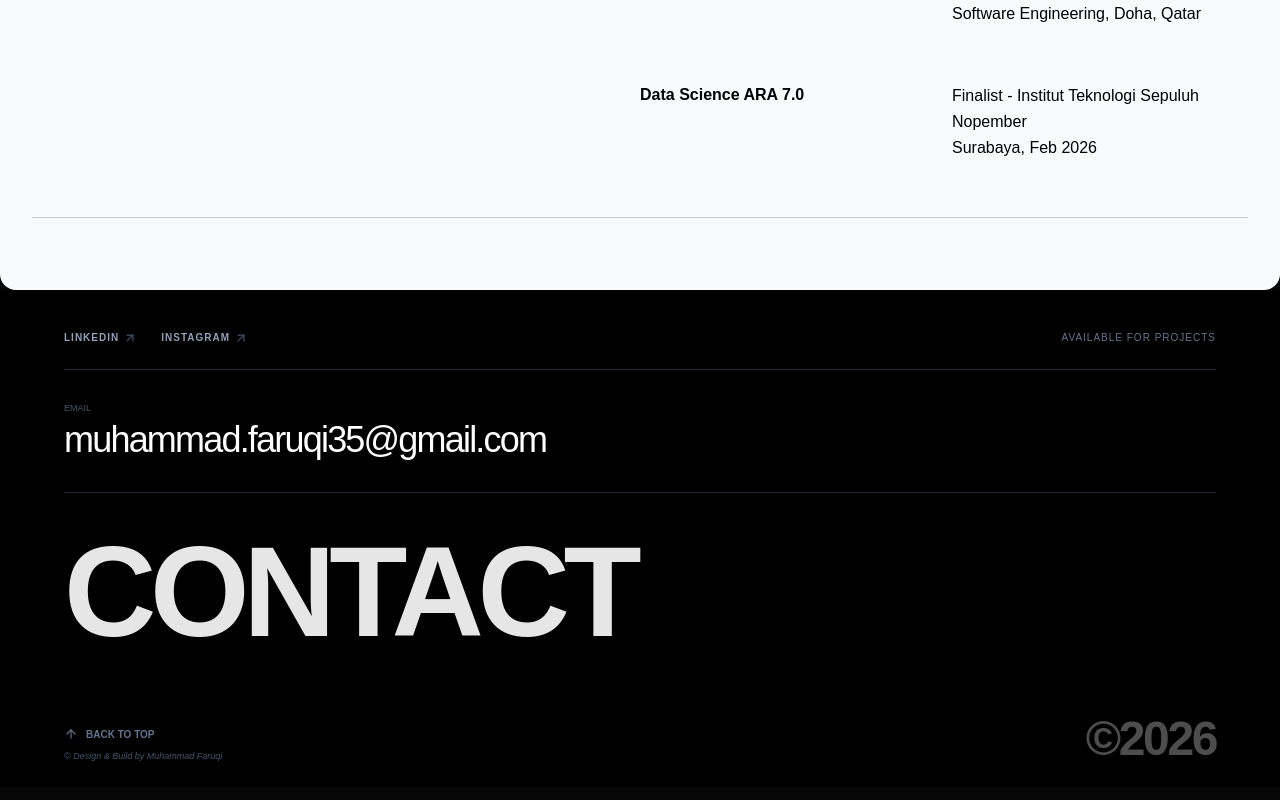
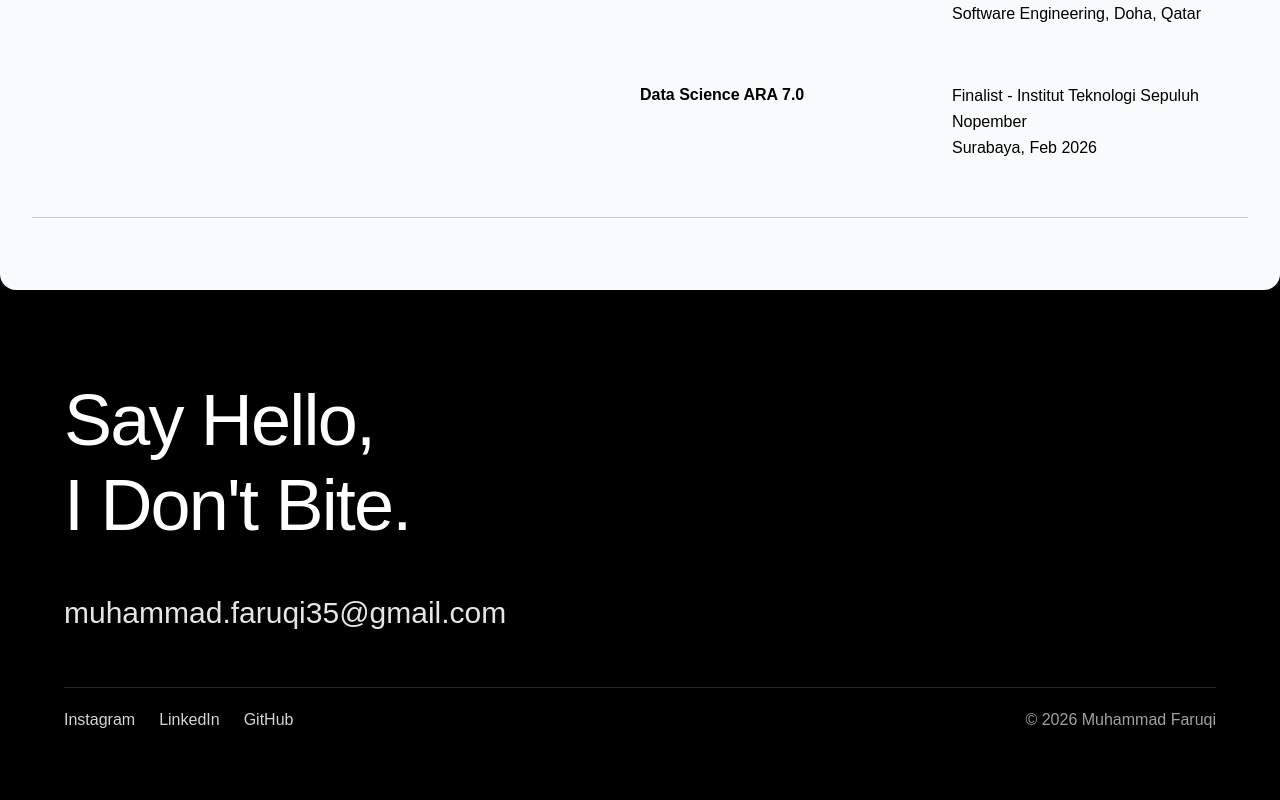
Before and after one commit to mfaruqi35/portofolio, a Next.js app: page / in a window 1280 px wide. Shown: the part 3625-4425 px from the top of the page. Built offline with nearby package versions, Linux system fonts and the light colour scheme.

Commit message:
update contact layout n content

```diff
--- a/components/footer.tsx
+++ b/components/footer.tsx
@@ -1,77 +1,47 @@
 "use client";
-import { ArrowUp, ArrowUpRight } from "lucide-react";
 
 export default function Footer() {
   const currentYear = new Date().getFullYear();
 
-  const scrollToTop = () => {
-    window.scrollTo({ top: 0, behavior: "smooth" });
-  };
-
   return (
     <footer
       id="contact"
-      className="w-full bg-black text-white pt-10 pb-6 px-6 md:px-16"
+      className="w-full bg-black text-white px-6 md:px-16 py-16 md:py-24"
     >
-      <div className="max-w-7xl mx-auto flex flex-col h-full justify-between">
-        <div className="flex flex-wrap justify-between items-center pb-6 border-b border-slate-800 gap-4">
-          <div className="flex gap-6">
-            <a href="#" className="group flex items-center gap-1">
-              <span className="text-[10px] font-bold tracking-widest uppercase text-slate-400 group-hover:text-white transition-colors">
-                LinkedIn
-              </span>
-              <ArrowUpRight
-                size={14}
-                className="text-slate-600 group-hover:text-blue-500"
-              />
+      <div className="max-w-7xl mx-auto">
+        <div className="space-y-3 md:space-y-4">
+          <h2 className="text-4xl md:text-7xl font-medium leading-[0.95] tracking-tight">
+            Say Hello,
+          </h2>
+          <h2 className="text-4xl md:text-7xl font-medium leading-[0.95] tracking-tight">
+            I Don&apos;t Bite.
+          </h2>
+        </div>
+
+        <div className="mt-10 md:mt-14">
+          <a
+            href="mailto:muhammad.faruqi35@gmail.com"
+            className="text-xl md:text-3xl text-neutral-200 hover:text-white transition-colors"
+          >
+            muhammad.faruqi35@gmail.com
+          </a>
+        </div>
+
+        <div className="mt-10 md:mt-14 border-t border-white/15 pt-5 flex flex-wrap items-center justify-between gap-4">
+          <div className="flex items-center gap-6 text-sm md:text-base">
+            <a href="#" className="text-neutral-300 hover:text-white transition-colors">
+              Instagram
             </a>
-            <a href="#" className="group flex items-center gap-1">
-              <span className="text-[10px] font-bold tracking-widest uppercase text-slate-400 group-hover:text-white transition-colors">
-                Instagram
-              </span>
-              <ArrowUpRight
-                size={14}
-                className="text-slate-600 group-hover:text-blue-500"
-              />
+            <a href="#" className="text-neutral-300 hover:text-white transition-colors">
+              LinkedIn
+            </a>
+            <a href="#" className="text-neutral-300 hover:text-white transition-colors">
+              GitHub
             </a>
           </div>
-          <span className="text-[10px] font-mono text-slate-500 uppercase tracking-widest">
-            Available for projects
-          </span>
-        </div>
-
-        <div className="grid grid-cols-1 md:grid-cols-2 py-8 border-b border-slate-800 gap-8">
-          <div className="flex flex-col gap-1">
-            <span className="text-[9px] font-mono text-slate-600 uppercase">
-              Email
-            </span>
-            <h2 className="text-2xl md:text-4xl font-medium tracking-tighter hover:text-blue-400 transition-colors cursor-pointer">
-              muhammad.faruqi35@gmail.com
-            </h2>
-          </div>
-        </div>
-
-        <div className="py-8 md:py-12 text-left">
-          <h1 className="text-[15vw] md:text-[10vw] font-bold leading-[0.8] tracking-tighter uppercase opacity-90">
-            Contact
-          </h1>
-        </div>
-
-        <div className="flex justify-between items-end pt-6">
-          <div className="flex flex-col gap-2">
-            <button
-              onClick={scrollToTop}
-              className="flex items-center gap-2 text-[10px] font-bold uppercase text-slate-500 hover:text-white transition-all"
-            >
-              <ArrowUp size={14} /> Back to top
-            </button>
-            <p className="text-[9px] text-slate-600 font-mono italic">
-              © Design & Build by Muhammad Faruqi
-            </p>
-          </div>
-          <div className="text-5xl font-bold tracking-tighter opacity-30 leading-none">
-            ©{currentYear}
-          </div>
+          <p className="text-sm md:text-base text-neutral-400">
+            © {currentYear} Muhammad Faruqi
+          </p>
         </div>
       </div>
     </footer>
```
